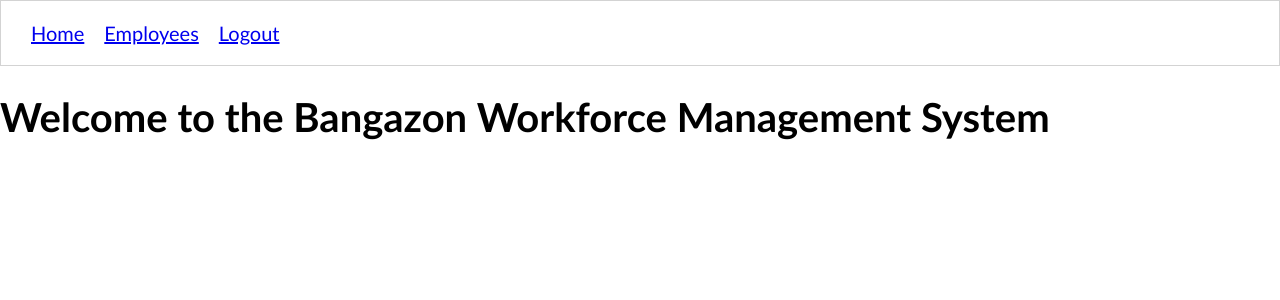
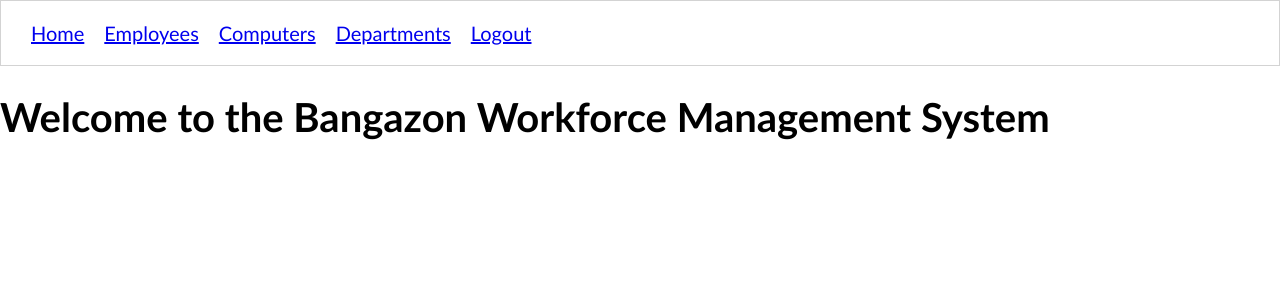
Before and after one commit to nss-cohort-40/banagzon-workforce-mgt-lumberjacks, a Django app: page / in a window 1280 px wide. Shown: the top 300 px of the page. Run offline with Django 3.2, Linux system fonts and the light colour scheme.

Commit message:
Nav fixes

```diff
--- a/hrapp/templates/shared/base.html
+++ b/hrapp/templates/shared/base.html
@@ -17,9 +17,9 @@
         <ol class="navList">
             <li class="navList__route"><a href="{% url 'hrapp:home' %}">Home</a></li>
             <li class="navList__route"><a href="{% url 'hrapp:employee_list' %}">Employees</a></li>
-            {% comment %} <li class="navList__route"><a href="{% url 'hrapp:computers' %}">Computers</a></li>
-            <li class="navList__route"><a href="{% url 'hrapp:departments' %}">Departments</a></li>
-            <li class="navList__route"><a href="{% url 'hrapp:training_programs' %}">Training Programs</a></li> {% endcomment %}
+            <li class="navList__route"><a href="{% url 'hrapp:computer_list' %}">Computers</a></li>
+            <li class="navList__route"><a href="{% url 'hrapp:department_list' %}">Departments</a></li>
+            {% comment %} <li class="navList__route"><a href="{% url 'hrapp:training_programs' %}">Training Programs</a></li> {% endcomment %}
             <li class="navList__route"><a href="{% url 'hrapp:logout' %}">Logout</a></li>
         </ol>
     </nav>
```
